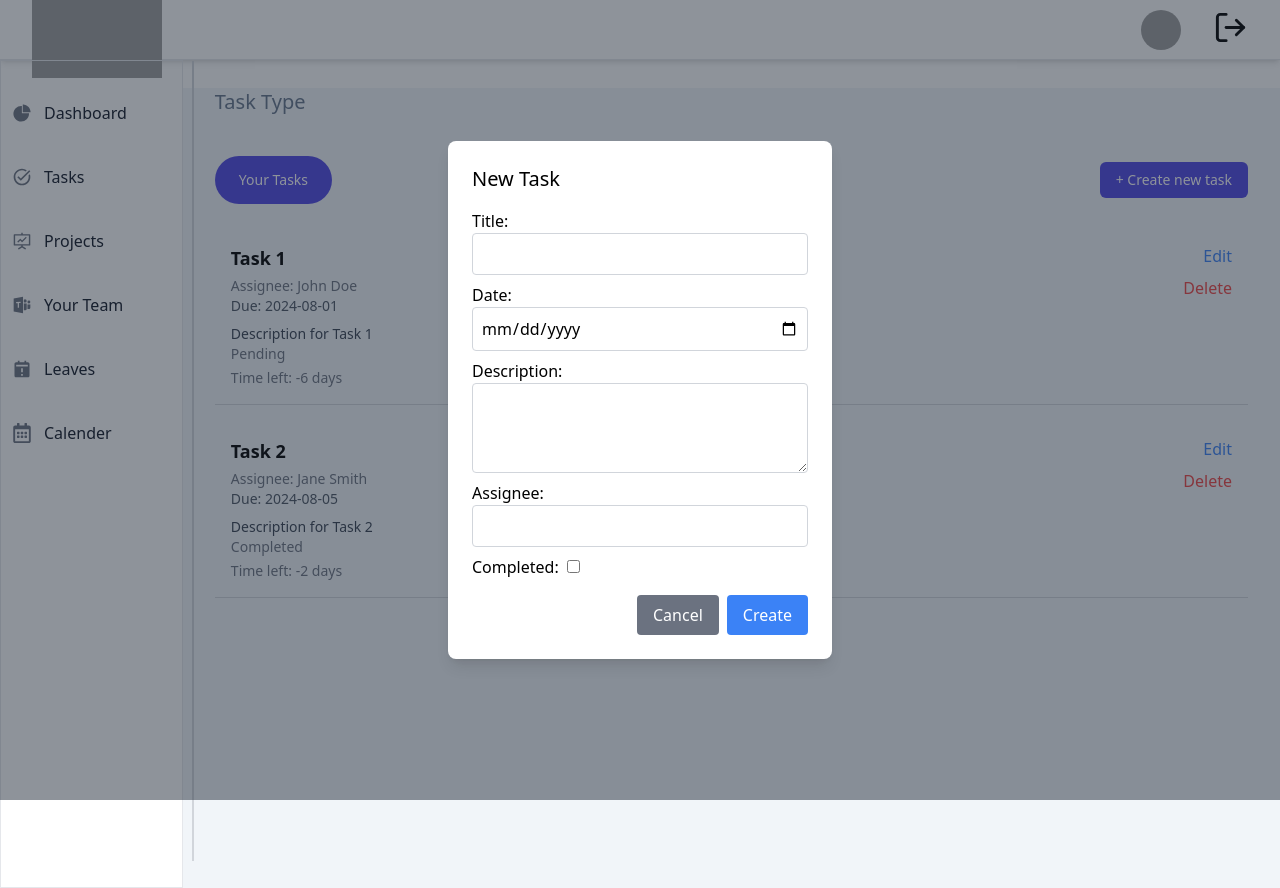
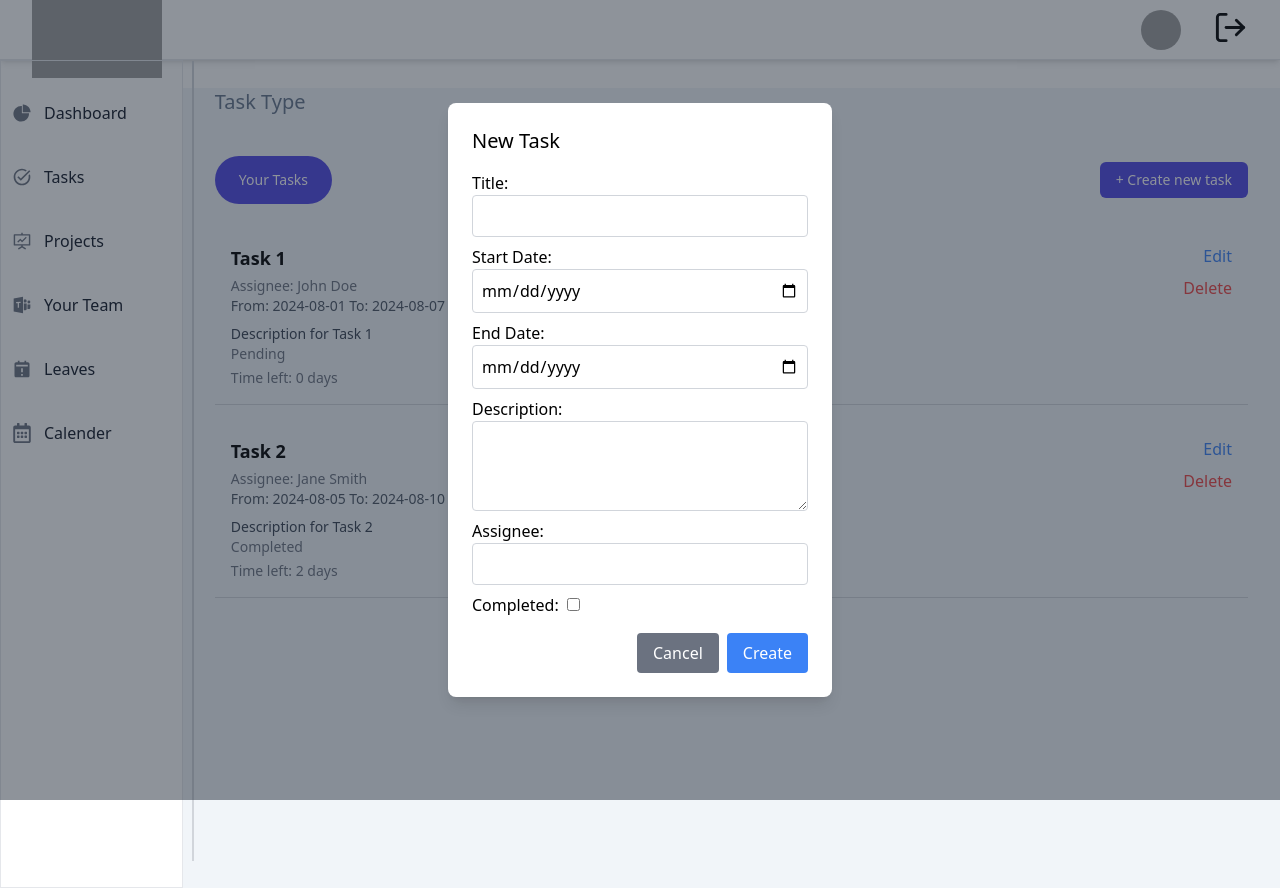
Before and after one commit to ShubhamDhatwalia/Deftsoft, a React (Create React App) app in the folder client/: page /tl/tasks in a window 1280 px wide. Both pictures are taken after a click on the button "+ Create new task". Built offline with nearby package versions, Linux system fonts and the light colour scheme; grey boxes are pictures that could not be loaded.

Commit message:
add date

```diff
--- a/client/src/components/TechLead/Tasks/EditTaskForm.jsx
+++ b/client/src/components/TechLead/Tasks/EditTaskForm.jsx
@@ -30,11 +30,21 @@ const EditTaskForm = ({ task, onSave, onCancel }) => {
           />
         </label>
         <label className="block mb-2">
-          Date:
+          Start Date:
           <input
             type="date"
-            name="date"
-            value={taskData.date}
+            name="startDate"
+            value={taskData.startDate}
+            onChange={handleChange}
+            className="block w-full p-2 border border-gray-300 rounded"
+          />
+        </label>
+        <label className="block mb-2">
+          End Date:
+          <input
+            type="date"
+            name="endDate"
+            value={taskData.endDate}
             onChange={handleChange}
             className="block w-full p-2 border border-gray-300 rounded"
           />
--- a/client/src/components/TechLead/Tasks/NewTaskForm.jsx
+++ b/client/src/components/TechLead/Tasks/NewTaskForm.jsx
@@ -1,9 +1,10 @@
 import React, { useState } from 'react';
 
 const NewTaskForm = ({ onCreate, onCancel }) => {
-  const [newTaskData, setNewTaskData] = useState({
+  const [taskData, setTaskData] = useState({
     title: '',
-    date: '',
+    startDate: '',
+    endDate: '',
     completed: false,
     description: '',
     assignee: ''
@@ -11,17 +12,17 @@ const NewTaskForm = ({ onCreate, onCancel }) => {
 
   const handleChange = (e) => {
     const { name, value, type, checked } = e.target;
-    setNewTaskData({
-      ...newTaskData,
+    setTaskData({
+      ...taskData,
       [name]: type === 'checkbox' ? checked : value
     });
   };
 
   const handleSubmit = () => {
-    if (!newTaskData.title || !newTaskData.date) return; // Validation check
+    if (!taskData.title || !taskData.startDate || !taskData.endDate) return; // Validation check
     const newTask = {
-      id: Date.now(), // Use timestamp for unique ID
-      ...newTaskData
+      id: Date.now(), // Use a timestamp or UUID for unique id
+      ...taskData
     };
     onCreate(newTask);
   };
@@ -35,17 +36,27 @@ const NewTaskForm = ({ onCreate, onCancel }) => {
           <input
             type="text"
             name="title"
-            value={newTaskData.title}
+            value={taskData.title}
             onChange={handleChange}
             className="block w-full p-2 border border-gray-300 rounded"
           />
         </label>
         <label className="block mb-2">
-          Date:
+          Start Date:
           <input
             type="date"
-            name="date"
-            value={newTaskData.date}
+            name="startDate"
+            value={taskData.startDate}
+            onChange={handleChange}
+            className="block w-full p-2 border border-gray-300 rounded"
+          />
+        </label>
+        <label className="block mb-2">
+          End Date:
+          <input
+            type="date"
+            name="endDate"
+            value={taskData.endDate}
             onChange={handleChange}
             className="block w-full p-2 border border-gray-300 rounded"
           />
@@ -54,7 +65,7 @@ const NewTaskForm = ({ onCreate, onCancel }) => {
           Description:
           <textarea
             name="description"
-            value={newTaskData.description}
+            value={taskData.description}
             onChange={handleChange}
             className="block w-full p-2 border border-gray-300 rounded"
             rows="3"
@@ -65,7 +76,7 @@ const NewTaskForm = ({ onCreate, onCancel }) => {
           <input
             type="text"
             name="assignee"
-            value={newTaskData.assignee}
+            value={taskData.assignee}
             onChange={handleChange}
             className="block w-full p-2 border border-gray-300 rounded"
           />
@@ -75,7 +86,7 @@ const NewTaskForm = ({ onCreate, onCancel }) => {
           <input
             type="checkbox"
             name="completed"
-            checked={newTaskData.completed}
+            checked={taskData.completed}
             onChange={handleChange}
             className="ml-2"
           />
--- a/client/src/components/TechLead/Tasks/TaskManager.jsx
+++ b/client/src/components/TechLead/Tasks/TaskManager.jsx
@@ -5,8 +5,8 @@ import EditTaskForm from './EditTaskForm'; // Import the EditTaskForm component
 
 const TaskManager = () => {
     const [tasks, setTasks] = useState([
-    { id: 1, title: 'Task 1', date: '2024-08-01', completed: false, description: 'Description for Task 1', assignee: 'John Doe' },
-    { id: 2, title: 'Task 2', date: '2024-08-05', completed: true, description: 'Description for Task 2', assignee: 'Jane Smith' },
+        { id: 1, title: 'Task 1', startDate: '2024-08-01', endDate: '2024-08-07', completed: false, description: 'Description for Task 1', assignee: 'John Doe' },
+        { id: 2, title: 'Task 2', startDate: '2024-08-05', endDate: '2024-08-10', completed: true, description: 'Description for Task 2', assignee: 'Jane Smith' },
     ]);
 
     const [editingTask, setEditingTask] = useState(null);
@@ -57,10 +57,10 @@ const TaskManager = () => {
                         <div className="flex-grow">
                             <h3 className="text-lg font-semibold">{task.title}</h3>
                             <p className="text-sm text-gray-500 mt-1">Assignee: {task.assignee}</p>
-              <p className="text-sm text-gray-600">Due: {dayjs(task.date).format('YYYY-MM-DD')}</p>
+                            <p className="text-sm text-gray-600">From: {dayjs(task.startDate).format('YYYY-MM-DD')} To: {dayjs(task.endDate).format('YYYY-MM-DD')}</p>
                             <p className="text-sm text-gray-700 mt-2">{task.description}</p>
                             <p className="text-sm text-gray-500">{task.completed ? "Completed" : "Pending"}</p>
-              <p className="text-sm text-gray-500 mt-1">Time left: {dayjs(task.date).diff(dayjs(), 'day')} days</p>
+                            <p className="text-sm text-gray-500 mt-1">Time left: {dayjs(task.endDate).diff(dayjs(), 'day')} days</p>
                         </div>
                         <div className="flex flex-col items-end space-y-2 mt-4 sm:mt-0">
                             <button
```
Lines whose indentation alone changed are shown as unchanged.
